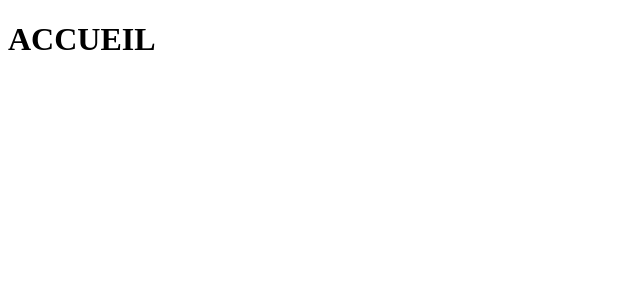
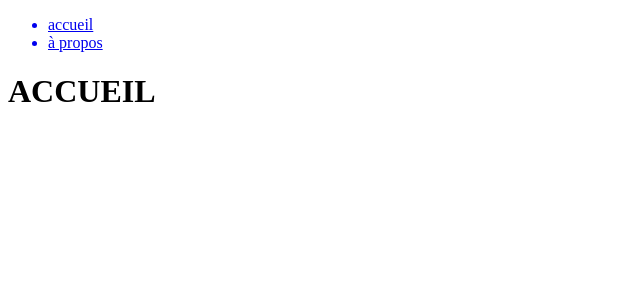
Before and after one commit to lena-my/Flags-API-React, a React (Create React App) app: page / in a window 1280 px wide. Shown: the top 300 px of the page, without its empty margins (0-640 px from the left). Built offline with nearby package versions, Linux system fonts and the light colour scheme.

Commit message:
add navigation

```diff
--- /dev/null
+++ b/src/components/Navigation.js
@@ -0,0 +1,21 @@
+import React from 'react';
+import { NavLink } from 'react-router-dom';
+
+const navigation = () => {
+    return (
+        <div>
+            <div className="navigation">
+                <ul>
+                    <NavLink to="/">
+                        <li>accueil</li>
+                    </NavLink>
+                    <NavLink to="/about">
+                        <li>à propos</li>
+                    </NavLink>
+                </ul>
+            </div>
+        </div>
+    );
+};
+
+export default navigation;
--- a/src/pages/About.js
+++ b/src/pages/About.js
@@ -1,8 +1,10 @@
 import React from "react";
+import Navigation from "../components/Navigation";
 
 const About = () => {
   return (
     <div>
+      <Navigation />
       <h1>A propos</h1>
       <p>
         Lorem ipsum dolor sit amet, consectetur adipiscing elit, sed do eiusmod
--- a/src/pages/Home.js
+++ b/src/pages/Home.js
@@ -1,13 +1,13 @@
-import React from 'react';
+import React from "react";
+import Navigation from "../components/Navigation";
 
 const Home = () => {
-    return (
-        <div>
-            <h1>ACCUEIL</h1>
-
-
-        </div>
-    );
+  return (
+    <div>
+      <Navigation />
+      <h1>ACCUEIL</h1>
+    </div>
+  );
 };
 
 export default Home;
```
